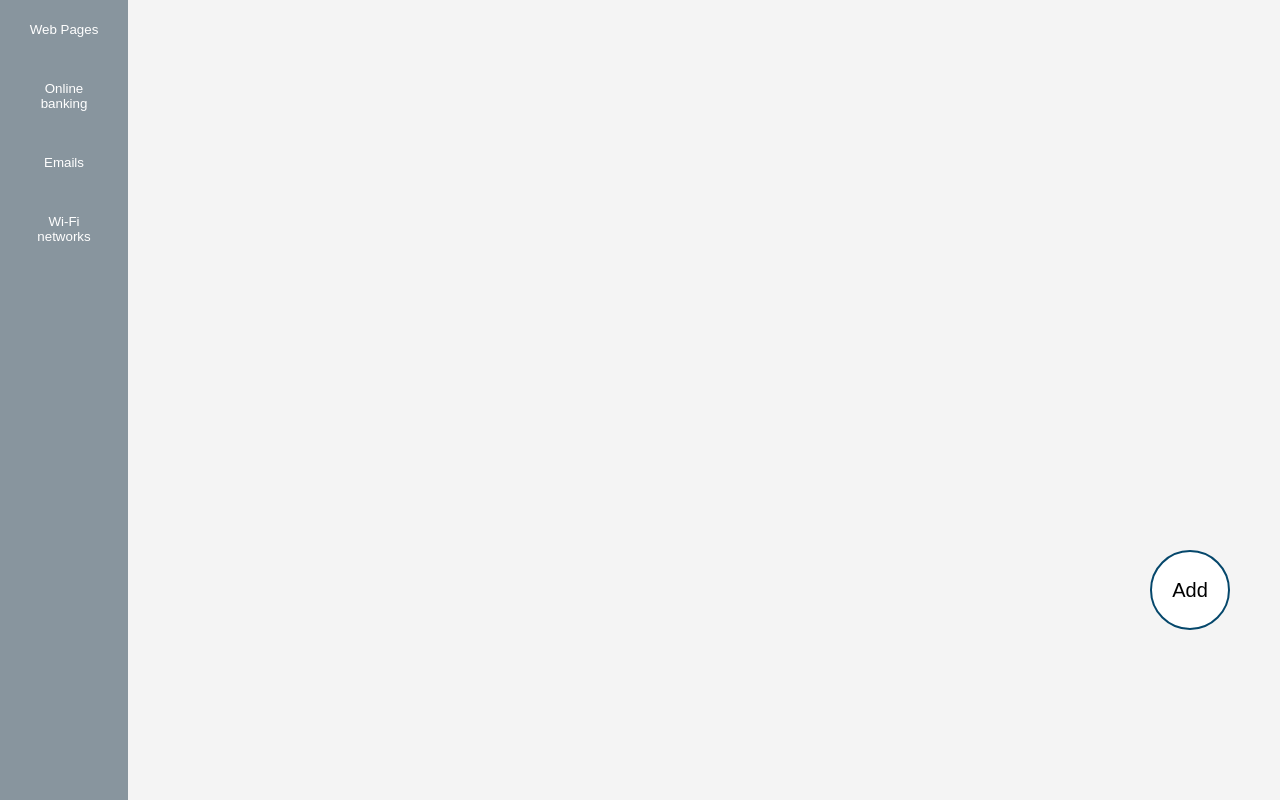
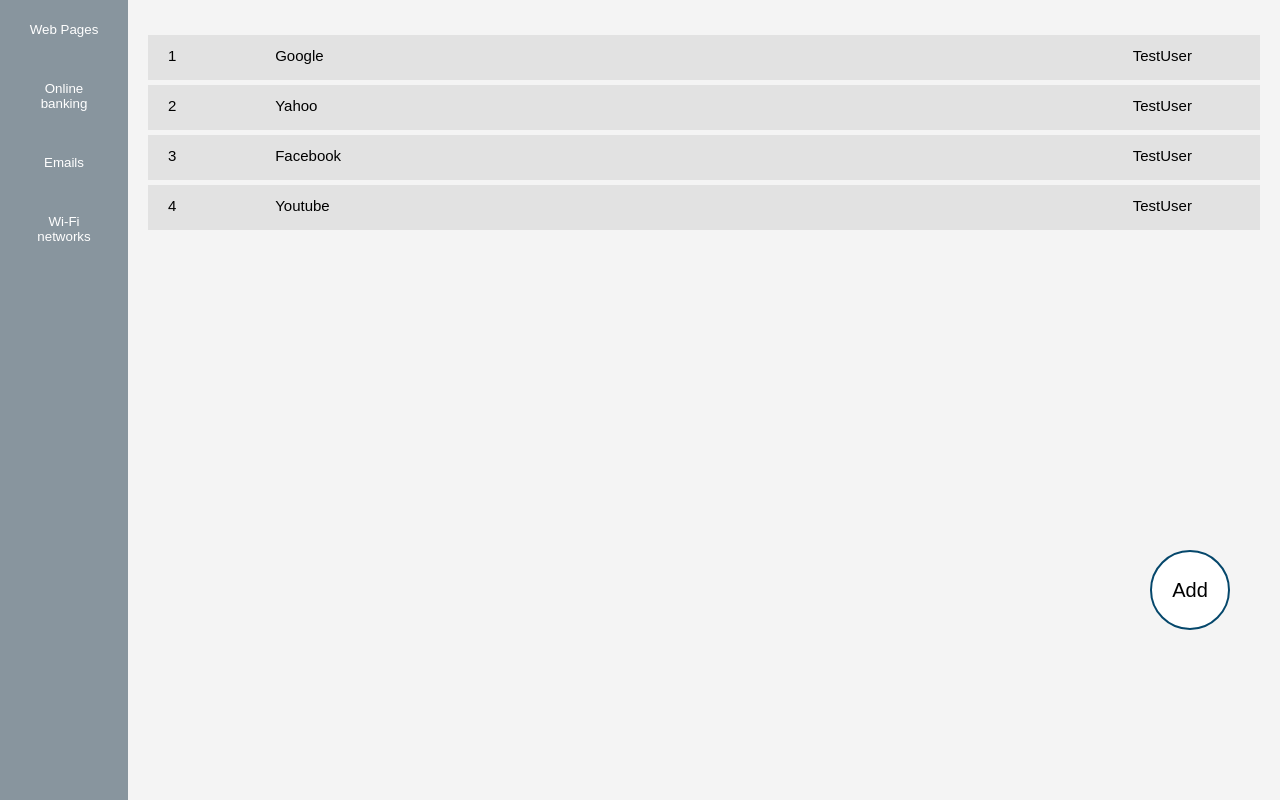
Before and after one commit to alinciocoveanu/Passer, a PHP site: page /account.html in a window 1280 px wide. Shown: the part 112-912 px from the top of the page. Run offline with PHP 8.4, Linux system fonts and the light colour scheme.

Commit message:
Added list of items

```diff
--- a/Front-End/account.html
+++ b/Front-End/account.html
@@ -57,9 +57,30 @@
                     </form>
                 </div>
             </div>
-        <div id="itemList">
+            <div class="passItems">
+                    <ul>
+                        <li>
+                            <span class="number">1</span>
+                            <span class="title">Google</span>
+                            <span class="username">TestUser</span>
+                        </li>
+                        <li>
+                            <span class="number">2</span>
+                            <span class="title">Yahoo</span>
+                            <span class="username">TestUser</span>
+                        </li>
+                        <li>
+                            <span class="number">3</span>
+                            <span class="title">Facebook</span>
+                            <span class="username">TestUser</span>
+                        </li>
+                        <li>
+                            <span class="number">4</span>
+                            <span class="title">Youtube</span>
+                            <span class="username">TestUser</span>
+                        </li>
+                    </ul>
             </div>
         </div>
-
     </body>
 </html>
--- a/Front-End/css/style.css
+++ b/Front-End/css/style.css
@@ -43,7 +43,6 @@ header a {
 
 
 header li {
-    float: left;
     display: inline;
     padding: 0 20px 0 20px;
 }
@@ -287,7 +286,6 @@ button:hover{
 }
 
 #rigthBox {
-    display: flex;
     float: right;
     width: 90%;
 }
@@ -322,3 +320,31 @@ button:hover{
     display: flex;
     justify-content: center;
 }
+
+.passItems ul{
+    position: relative;
+    margin: 10px auto 0;
+    padding: 20px;
+}
+
+.passItems ul li{
+    display: flex;
+    height: 25px;
+    background: rgba(75, 74, 74, 0.1);
+    padding: 10px 20px;
+    color: rgb(0, 0, 0);
+    margin: 5px 0;
+    transition: .5s;
+}
+.passItems ul li span:nth-child(1)
+{
+    width: 10%;
+}
+.passItems ul li span:nth-child(2)
+{
+    width: 80%;
+}
+.passItems ul li:hover
+{
+    opacity: 0.5;
+}
```
Lines whose indentation alone changed are shown as unchanged.
